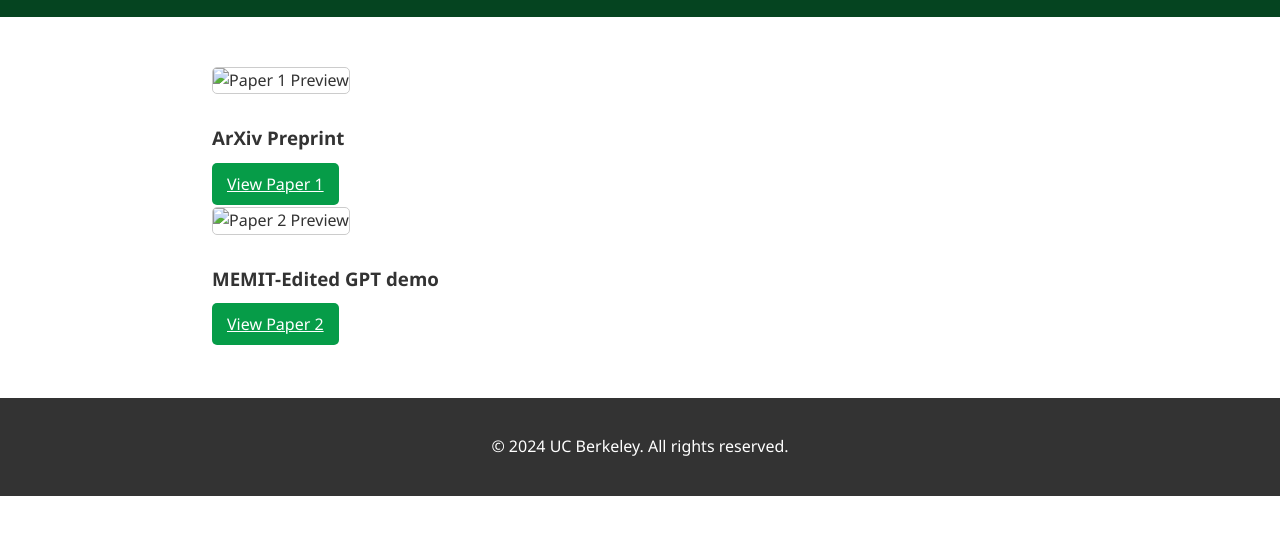
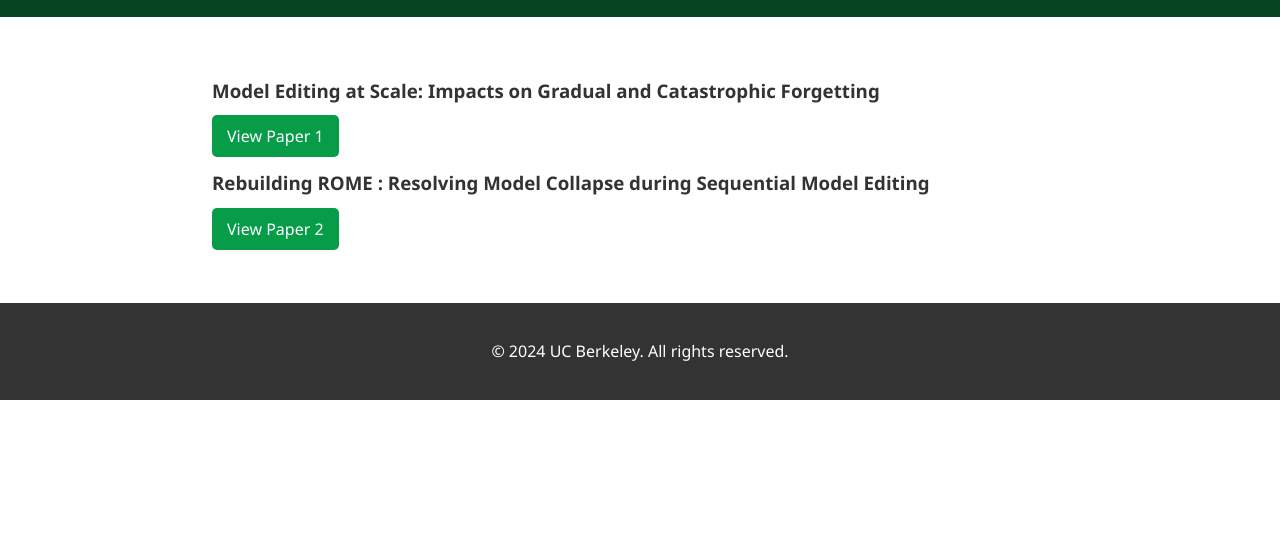
Before and after one commit to scalable-model-editing/scalable-model-editing.github.io, a plain HTML site: page index.html in a window 1280 px wide. Shown: the part 100-634 px from the top of the page. Drawn offline with Linux system fonts and the light colour scheme.

Commit message:
website code

```diff
--- a/index.html
+++ b/index.html
@@ -14,17 +14,15 @@
         <main>
             <section class="card-container">
                 <div class="card">
-                    <img src="path-to-your-snapshot-1.png" alt="Paper 1 Preview">
                     <div class="card-content">
-                        <h3>ArXiv Preprint</h3>
-                        <a href="paper1/" class="button">View Paper 1</a>
+                        <h3>Model Editing at Scale: Impacts on Gradual and Catastrophic Forgetting</h3>
+                        <a href="paper1/" class="button" style="text-decoration: none;"> View Paper 1</a>
                     </div>
                 </div>
                 <div class="card">
-                    <img src="path-to-your-snapshot-2.png" alt="Paper 2 Preview">
                     <div class="card-content">
-                        <h3>MEMIT-Edited GPT demo</h3>
-                        <a href="paper2/" class="button">View Paper 2</a>
+                        <h3>Rebuilding ROME : Resolving Model Collapse during Sequential Model Editing</h3>
+                        <a href="paper2" class="button" style="text-decoration: none;">View Paper 2</a>
                     </div>
                 </div>
                 <!-- Add more cards for other papers as needed -->
```
